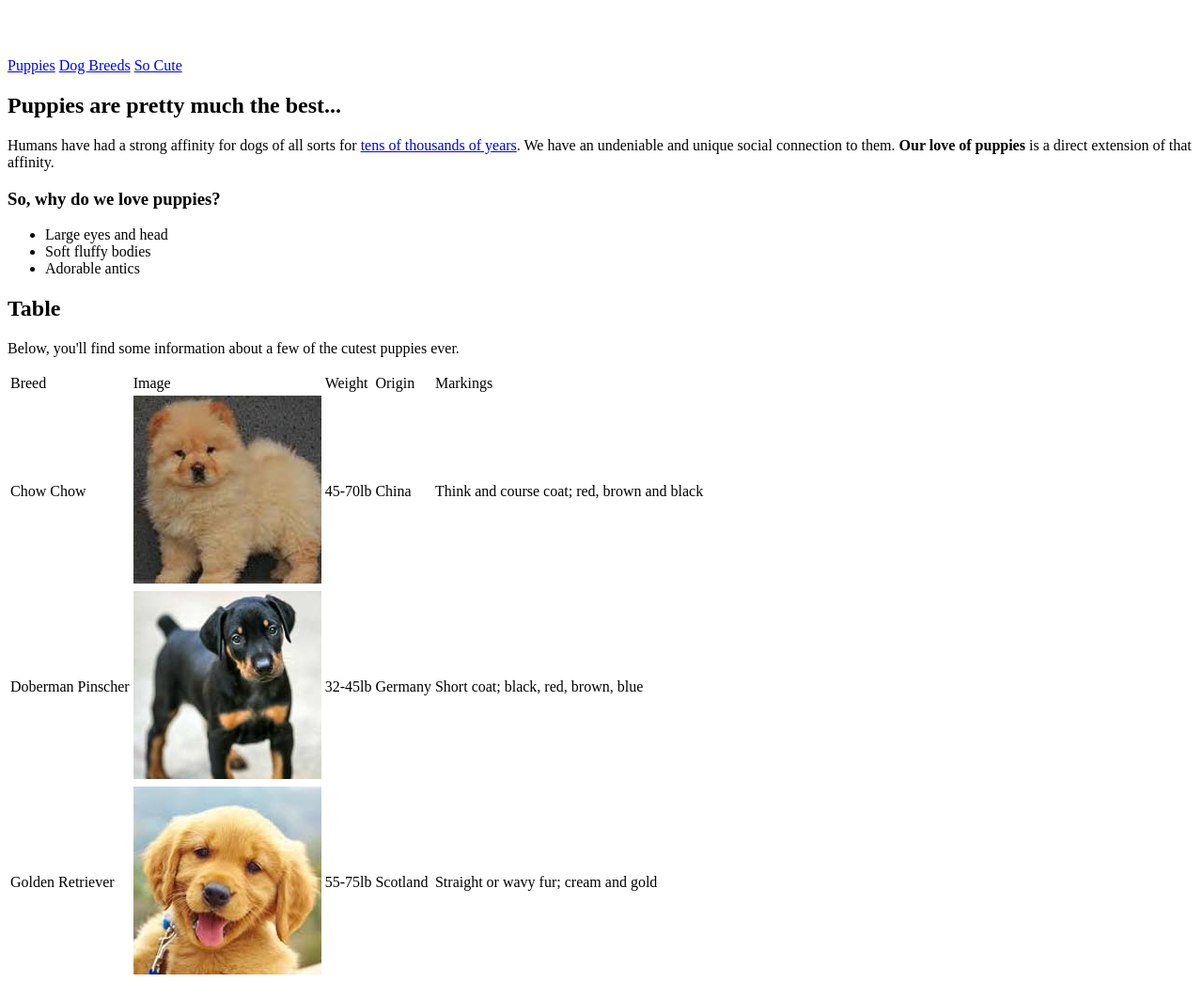
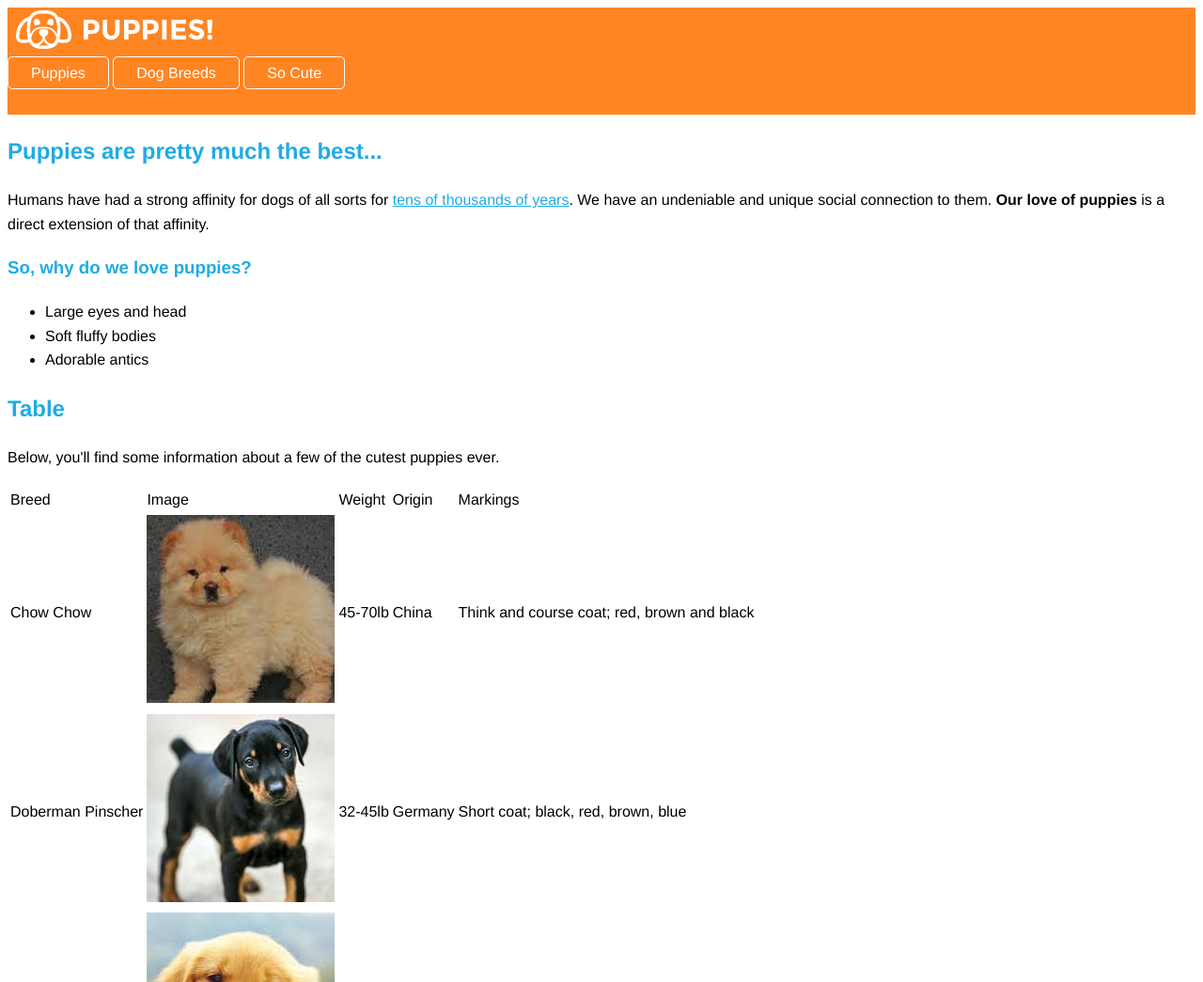
Before and after one commit to buffyf/puppyLove, a plain HTML site: page starter_files/index.html in a window 1280 px wide. Shown: the top 1045 px of the page at 94% size. Drawn offline with Linux system fonts and the light colour scheme.

Commit message:
navigation bar and heading styling

```diff
--- a/starter_files/style.css
+++ b/starter_files/style.css
@@ -1,4 +1,4 @@
-/*
+    /*
 font info:
     family - Helvetica, Arial, sans-serif
     line-height - 1.6
@@ -12,3 +12,37 @@ colors:
     blue - #1fabe5
     dark blue - #046c97
 */
+
+    * {
+        font-family: Helvetica, Arial, sans-serf;
+        line-height: 1.6em;
+    }
+
+    div header {
+        background-color: #ff8523;
+        height: 100%;
+        width: 100%;
+    }
+
+    .main_navigation a {
+        color: white;
+        border-style: solid;
+        border-color: white;
+        border-radius: 5px;
+        border-width: .05em;
+        text-decoration: none;
+        padding: .5em 1.5em;
+        vertical-align: 2em;
+    }
+
+    h2 {
+        color: #1fabe5;
+    }
+
+    h3 {
+        color: #1fabe5;
+    }
+
+    p a {
+        color: #1fabe5;
+    }
```
